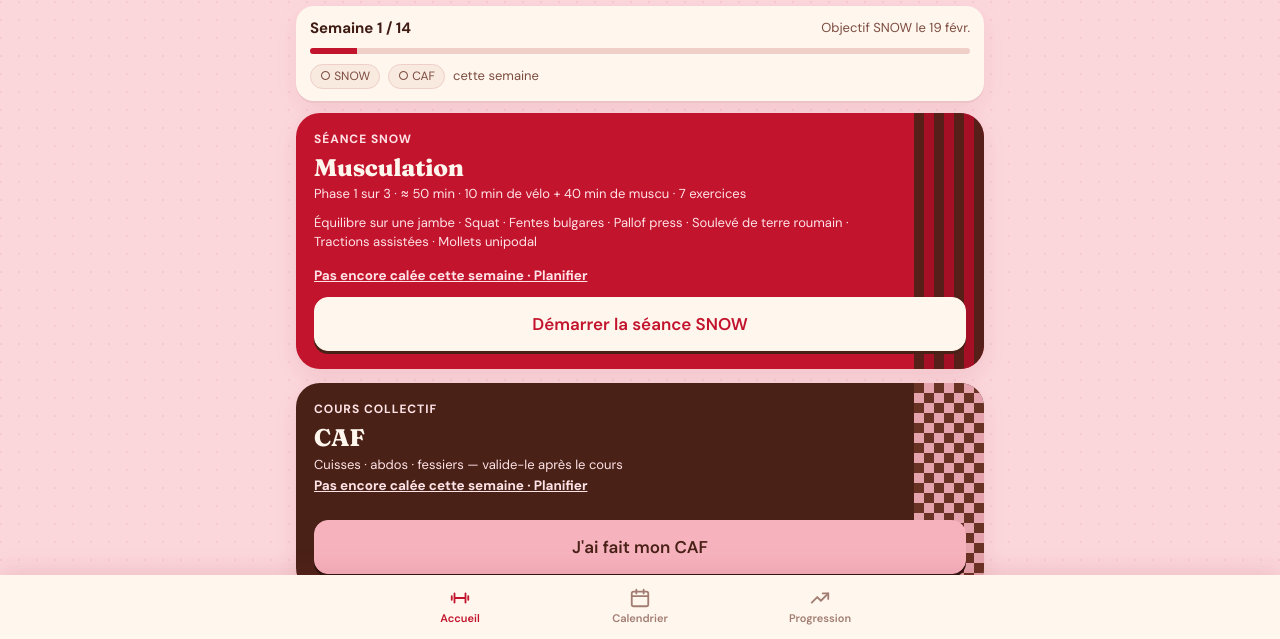
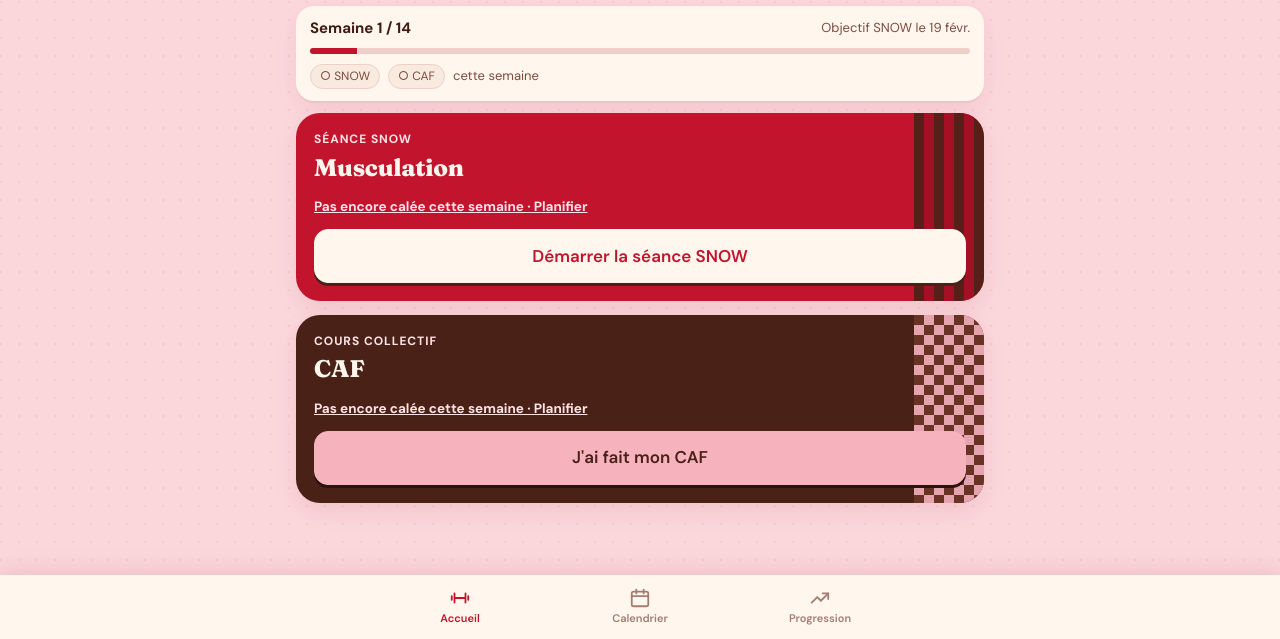
Before and after one commit to hugobeurey0-ops/snow, a plain HTML site: page index.html in a window 1280 px wide. Shown: the part 161-800 px from the top of the page. Drawn offline with Linux system fonts and the light colour scheme.

Commit message:
Accueil : titres seuls, sans le contenu des séances
Co-Authored-By: Claude Opus 5.5 <noreply@anthropic.com>
Claude-Session: https://claude.ai/code/session_01Uj4RC3Q6sHx921PfEsv3jB

```diff
--- a/index.html
+++ b/index.html
@@ -780,16 +780,16 @@ function renderSeance(){
   if(snow){
     const tiles=snow.exercises.map(e=>esc(e.name.replace(/\s*\(.*?\)/,''))).join(' · ');
     h+=`<div class="home-card ${sDone?'':'todo'}"><div class="row between"><div><div class="kicker">Séance SNOW</div><h2 style="margin-top:2px">${esc(snow.name.replace(/^(Salle|Snow|SNOW)\s*·\s*/,''))}</h2>
-      <div class="sub">${snow.phase?esc(snow.phase)+' · ':''}≈ 50 min · 10 min de vélo + 40 min de muscu · ${snow.exercises.length} exercices</div></div></div>
-      <div class="exlist" style="margin:10px 0 14px">${tiles}</div>
+</div></div>
+      <div style="height:10px"></div>
       ${sDone?`<div class="sub" style="margin:2px 0 10px">✓ Faite ${jour(sDone.date)}${sDone.rpe?' · ressenti '+sDone.rpe+'/10':''}</div>`:planLine('snow')}
       <button class="btn ${sDone?'':'pri'} block big" data-act="start" data-p="${p.id}" data-d="${snow.id}">${sDone?'Refaire la séance SNOW':'Démarrer la séance SNOW'}</button></div>`;
   }
   if(caf){
     h+=`<div class="home-card caf ${cDone?'':'todo'}"><div class="kicker">Cours collectif</div><h2 style="margin-top:2px">CAF</h2>
-      <div class="sub">Cuisses · abdos · fessiers — valide-le après le cours</div>
+      <div style="height:10px"></div>
       ${cDone?`<div class="sub" style="margin:10px 0 0">✓ Fait ${jour(cDone.date)}${cDone.rpe?' · ressenti '+cDone.rpe+'/10':''}</div>`:planLine('caf')}
-      <button class="btn ${cDone?'':'pri'} block big" style="margin-top:12px" data-act="logclass" data-p="${p.id}" data-d="${caf.id}">${cDone?'Valider un autre CAF':'J\'ai fait mon CAF'}</button></div>`;
+      <button class="btn ${cDone?'':'pri'} block big" data-act="logclass" data-p="${p.id}" data-d="${caf.id}">${cDone?'Valider un autre CAF':'J\'ai fait mon CAF'}</button></div>`;
   }
   return h;
 }
```
